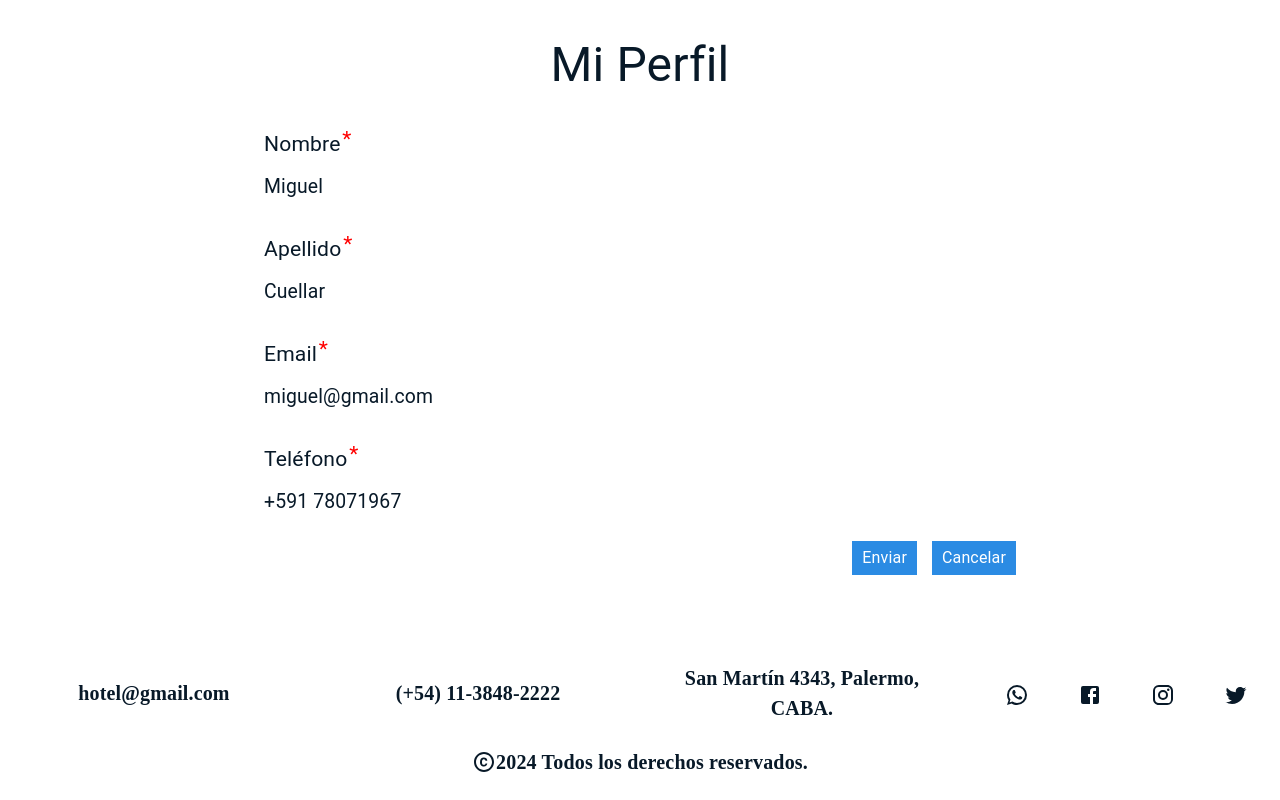
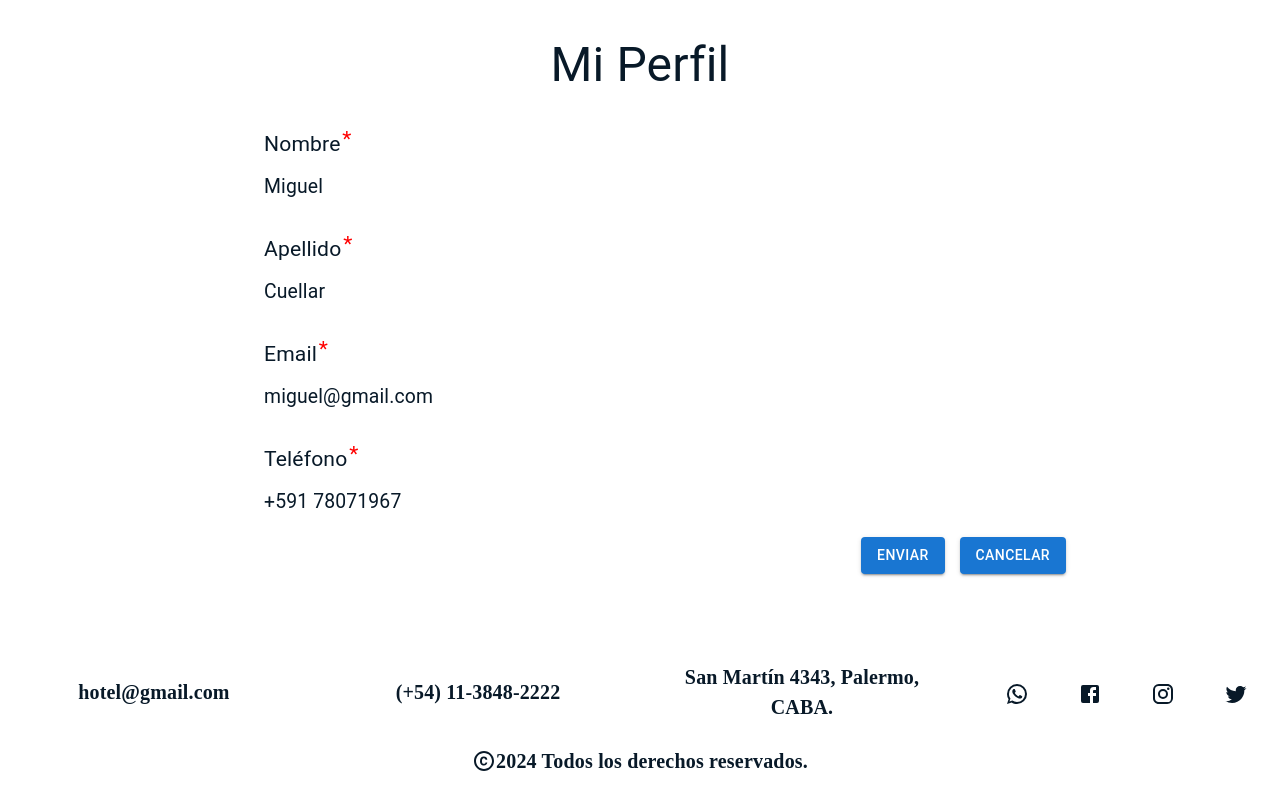
Before and after one commit to iancinti/hotel-g3-front, a Next.js app: page /mi-perfil in a window 1280 px wide. Shown: the part 539-1339 px from the top of the page. Built offline with nearby package versions, Linux system fonts and the light colour scheme.

Commit message:
Añadiendo validaciones

```diff
--- a/src/app/mi-perfil/page.jsx
+++ b/src/app/mi-perfil/page.jsx
@@ -3,24 +3,26 @@ import { Container } from "@mui/material";
 import { useRouter } from "next/navigation";
 import { useState } from "react";
 import { Validations } from "../utils/validations";
+import Boton from "../components/boton";
+import { FormUtils } from "../utils/formUtils";
 
 // !OJO este objeto vendra desde base de datos, solo la propiedad text, el validations se lo coloca aqui
 const dataForm = {
     name: {
         text: 'Miguel',
-        validations: [ ]
+        validations: [ Validations.required ]
     },
     app: {
         text: 'Cuellar',
-        validations: [ ]
+        validations: [ Validations.required ]
     },
     email: {
         text: 'miguel@gmail.com',
-        validations: [ Validations.isMailValid ]
+        validations: [ Validations.required, Validations.isMailValid ]
     },
     tel: {
         text: '+591 78071967',
-        validations: [ Validations.isNumberPhone ]
+        validations: [ Validations.required, Validations.isNumberPhone ]
     }
 }
 
@@ -31,7 +33,7 @@ function MiPerfil() {
 
     const onSetForm = (e) => {
         const input = e.target;
-        const { name, value, className } = input;
+        const { name, value } = input;
         const validations = form[name].validations;
 
         setForm({
@@ -42,67 +44,26 @@ function MiPerfil() {
             }
         });
 
+        const [message, isValid] = FormUtils.validarByValue(validations, value);
+        FormUtils.showInfoOneInput(e.target, message, isValid);
     }
 
     const onsubmit = (e) => {
         const inputs = e.target;
         e.preventDefault();
 
-        const [message, isValid, key] = validateForm();
+        const [message, isValid, key] = FormUtils.validateForm(form);
         const spanError = document.getElementById(key);
 
-        for (let i = 0; i < inputs.length; i++) {
-            if ( key == inputs[i].name ) {
-                if (!isValid) {
-                    inputs[i].classList.remove('valid');
-                    inputs[i].classList.add('text-red-500');
-                    spanError.style.display = 'block';
-                    spanError.textContent = message;
-                    return;
-                }
+        FormUtils.showInfoAllForm(
+            { form, inputs, spanError, message, key, isValid,
+                fnOk: changeDatePerfil
             }
-        }
-
-        if (isValid) {
-            for (let i = 0; i < inputs.length; i++) {
-                inputs[i].classList.add('valid');
-                inputs[i].classList.remove('text-red-500');
-            }
-            for (const key of Object.keys(form)) {
-                const span = document.getElementById(key);
-                span.style.display = 'none';
-            }
-            setTimeout(() => {
-                alert('Perfil Cambiado con exito');
-            }, 800);
-        }
+        );
     }
 
-    const validateForm = () => {
-        const correct = ['Mensaje Enviado', true, null];
-        for (const key of Object.keys( form )) {
-            const [ message, valid, k ] = validarByKey( key );
-
-            if(!valid){
-                return [message, valid, k];
-            };
-        }
-
-        return correct;
-    }
-
-    const validarByKey =( key )=>{
-        const { text, validations } = form[key];
-        if (validations.length > 0) {
-            for (let index = 0; index < validations.length; index++) {
-                const validator = validations[index];
-                const [message, isValid] = validator(text);
-                //? Si alguna validacion da falso, entonces se retorna el mensaje de error y la key del form
-                if (!isValid) return [message, isValid, key];
-            }
-        }
-
-        return ['', true, null];
+    const changeDatePerfil =()=>{
+        alert('Perfil actualizado')
     }
 
     return (
@@ -114,7 +75,7 @@ function MiPerfil() {
             </header>
             <Container maxWidth='md'>
                 <main>
-                    <form className="content-frm" onSubmit={onsubmit}>
+                    <form id="formPerfil" className="content-frm" onSubmit={onsubmit}>
                         <div className="frm-div-input">
                             <label htmlFor="nombre">Nombre</label>
                             <input
@@ -159,13 +120,13 @@ function MiPerfil() {
                             />
                             <span id="tel" className="text-red-500 hidden">df</span>
                         </div>
-                        <div className="frm-content-btn">
-                            <input type="submit" value='Enviar' />
-                            <input type="button" value='Cancelar' onClick={() => {
-                                router.push('/');
-                            }} />
-                        </div>
                     </form>
+                    <div className="frm-content-btn justify-center pt-4">
+                        <Boton text='Enviar' type='submit' form='formPerfil' />
+                        <Boton text='Cancelar' handledClick={() => {
+                            router.push('/');
+                        }} />
+                    </div>
                 </main>
             </Container>
         </Container>
```
